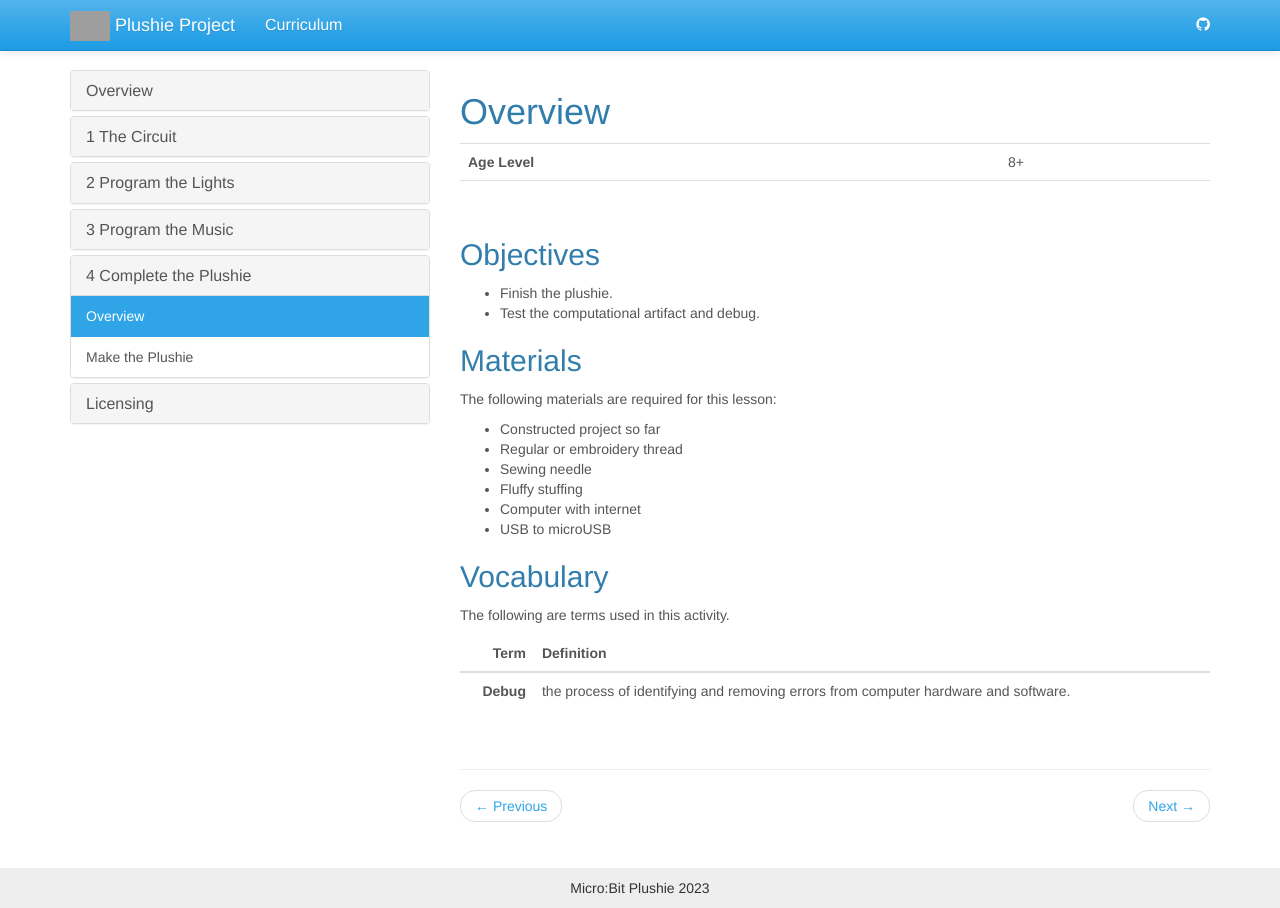
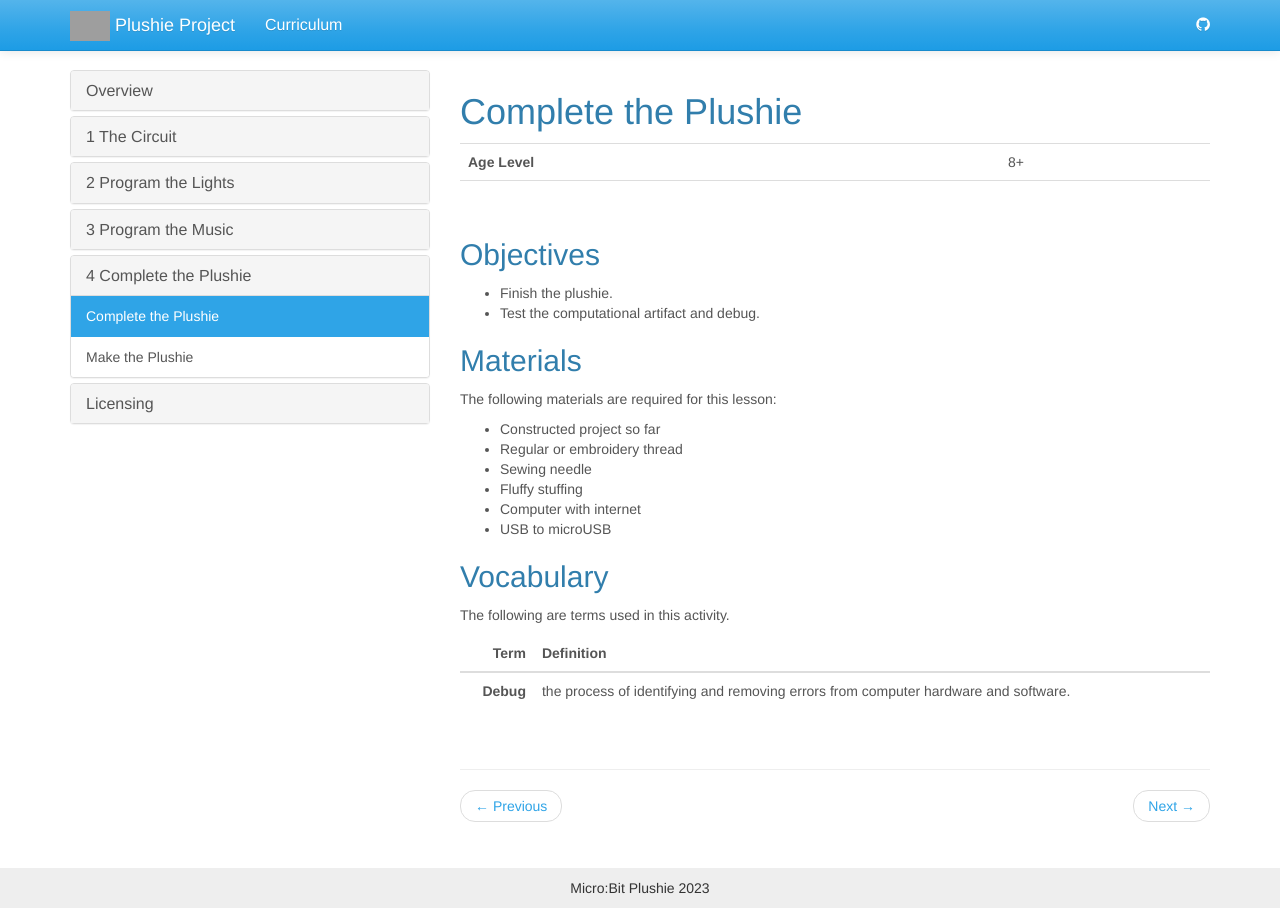
Before and after one commit to jake-chipps/plushie, a Jekyll site: the page built from _docs/lessons/4-0.md, in a window 1280 px wide. Built offline with Jekyll 4.4.1, drawn with Linux system fonts in a browser that asks for light colours; grey boxes are pictures that could not be loaded.

Commit message:
Rename pages

```diff
--- a/_docs/lessons/1-0.md
+++ b/_docs/lessons/1-0.md
@@ -1,5 +1,5 @@
 ---
-title: Overview
+title: The Circuit
 permalink: /docs/1-0/
 ---
 
--- a/_docs/lessons/2-0.md
+++ b/_docs/lessons/2-0.md
@@ -1,5 +1,5 @@
 ---
-title: Overview
+title: Program the Lights
 permalink: /docs/2-0/
 ---
 
--- a/_docs/lessons/3-0.md
+++ b/_docs/lessons/3-0.md
@@ -1,5 +1,5 @@
 ---
-title: Overview
+title: Program the Music
 permalink: /docs/3-0/
 ---
 
--- a/_docs/lessons/4-0.md
+++ b/_docs/lessons/4-0.md
@@ -1,5 +1,5 @@
 ---
-title: Overview
+title: Complete the Plushie
 permalink: /docs/4-0/
 ---
 
```
